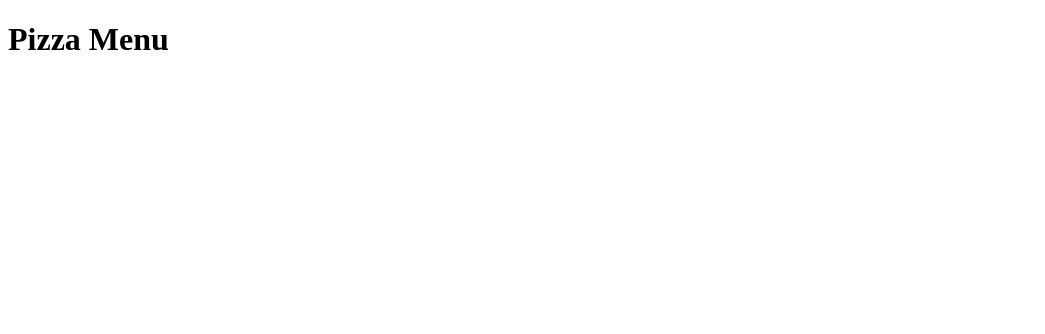
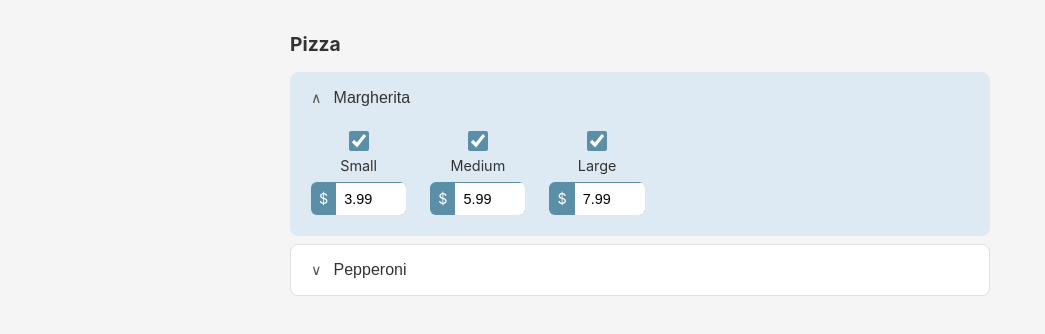
Before and after one commit to LazarosDrakopoulos/pizza-menu, a React (Create React App) app: page / in a window 1280 px wide. Shown: the top 334 px of the page, without its empty margins (0-1045 px from the left). Built offline with nearby package versions, Linux system fonts and the light colour scheme.

Commit message:
make the main project

```diff
--- a/src/App.tsx
+++ b/src/App.tsx
@@ -1,9 +1,109 @@
-import React from 'react';
+import React, { useState, useEffect, useRef } from 'react';
+import { ItemState } from './types';
+import { buildInitialState } from './utils/buildInitialState';
+import { loadState, saveState } from './utils/storage';
+import ItemCard from './components/ItemCard';
 
 function App() {
+  const initialStateRef = useRef<ItemState[]>(buildInitialState());
+
+  const [menuState, setMenuState] = useState<ItemState[]>(() => {
+    const saved = loadState();
+    if (saved) {
+      return saved.map((item, i) => ({
+        ...item,
+        expanded: initialStateRef.current[i].expanded,
+      }));
+    }
+    return initialStateRef.current;
+  });
+
+  useEffect(() => {
+    saveState(menuState);
+  }, [menuState]);
+
+  function handleToggle(itemId: number) {
+    setMenuState(prev =>
+      prev.map(item => ({
+        ...item,
+        expanded: item.itemId === itemId ? !item.expanded : false,
+      }))
+    );
+  }
+
+  function handleSizeToggle(itemId: number, sizeId: number) {
+    setMenuState(prev =>
+      prev.map(item => {
+        if (item.itemId !== itemId) return item;
+        return {
+          ...item,
+          sizes: item.sizes.map(size => {
+            if (size.sizeId !== sizeId) return size;
+            const originalPrice = initialStateRef.current
+              .find(i => i.itemId === itemId)!
+              .sizes.find(s => s.sizeId === sizeId)!.price;
+            return {
+              ...size,
+              enabled: !size.enabled,
+              price: size.enabled ? 0 : originalPrice,
+            };
+          }),
+        };
+      })
+    );
+  }
+
+  function handlePriceChange(itemId: number, sizeId: number, value: string) {
+    if (!/^\d*\.?\d*$/.test(value)) return;
+    setMenuState(prev =>
+      prev.map(item => {
+        if (item.itemId !== itemId) return item;
+        return {
+          ...item,
+          sizes: item.sizes.map(size => {
+            if (size.sizeId !== sizeId) return size;
+            return { ...size, price: parseFloat(value) || 0 };
+          }),
+        };
+      })
+    );
+  }
+
+  function handleUndo(itemId: number) {
+    const original = initialStateRef.current.find(i => i.itemId === itemId)!;
+    setMenuState(prev =>
+      prev.map(item => {
+        if (item.itemId !== itemId) return item;
+        return { ...original, expanded: item.expanded };
+      })
+    );
+  }
+
+  function hasChanges(itemId: number): boolean {
+    const current = menuState.find(i => i.itemId === itemId)!;
+    const original = initialStateRef.current.find(i => i.itemId === itemId)!;
+    return current.sizes.some((size, idx) => {
+      const orig = original.sizes[idx];
+      return size.enabled !== orig.enabled || size.price !== orig.price;
+    });
+  }
+
   return (
-    <div>
-      <h1>Pizza Menu</h1>
+    <div className="app">
+      <h2 className="category-title">Pizza</h2>
+      <div className="menu-list">
+        {menuState.map(item => (
+          <ItemCard
+            key={item.itemId}
+            item={item}
+            hasChanges={hasChanges(item.itemId)}
+            onToggle={() => handleToggle(item.itemId)}
+            onSizeToggle={sizeId => handleSizeToggle(item.itemId, sizeId)}
+            onPriceChange={(sizeId, value) => handlePriceChange(item.itemId, sizeId, value)}
+            onUndo={() => handleUndo(item.itemId)}
+          />
+        ))}
+      </div>
     </div>
   );
 }
--- /dev/null
+++ b/src/components/ItemCard.tsx
@@ -0,0 +1,69 @@
+import React from 'react';
+import { ItemState } from '../types';
+import SizeItem from './SizeItem';
+
+interface Props {
+  item: ItemState;
+  hasChanges: boolean;
+  onToggle: () => void;
+  onSizeToggle: (sizeId: number) => void;
+  onPriceChange: (sizeId: number, value: string) => void;
+  onUndo: () => void;
+}
+
+function ItemCard({
+  item,
+  hasChanges,
+  onToggle,
+  onSizeToggle,
+  onPriceChange,
+  onUndo,
+}: Props) {
+  return (
+    <div className={`item-card ${item.expanded ? 'expanded' : ''}`}>
+      <button
+        className="item-header"
+        onClick={onToggle}
+        aria-expanded={item.expanded}
+        aria-controls={`item-body-${item.itemId}`}
+      >
+        <span className="arrow">{item.expanded ? '∧' : '∨'}</span>
+        <span>{item.name}</span>
+      </button>
+
+      {item.expanded && (
+        <div
+          className="item-body"
+          id={`item-body-${item.itemId}`}
+          role="region"
+          aria-label={`${item.name} sizes and prices`}
+        >
+          <div className="sizes-row">
+            {item.sizes.map(size => (
+              <SizeItem
+                key={size.sizeId}
+                size={size}
+                itemName={item.name}
+                onToggle={() => onSizeToggle(size.sizeId)}
+                onPriceChange={value => onPriceChange(size.sizeId, value)}
+              />
+            ))}
+          </div>
+
+          {hasChanges && (
+            <button
+              className="undo-btn"
+              onClick={onUndo}
+              aria-label={`Undo changes for ${item.name}`}
+              title="Undo changes"
+            >
+              ↺
+            </button>
+          )}
+        </div>
+      )}
+    </div>
+  );
+}
+
+export default ItemCard;
--- /dev/null
+++ b/src/components/SizeItem.tsx
@@ -0,0 +1,37 @@
+import React from 'react';
+import { SizeState } from '../types';
+
+interface Props {
+  size: SizeState;
+  itemName: string;
+  onToggle: () => void;
+  onPriceChange: (value: string) => void;
+}
+
+function SizeItem({ size, itemName, onToggle, onPriceChange }: Props) {
+  return (
+    <div className="size-col">
+      <label className="checkbox-label">
+        <input
+          type="checkbox"
+          checked={size.enabled}
+          onChange={onToggle}
+          aria-label={`Enable ${size.name} size for ${itemName}`}
+        />
+        <span>{size.name}</span>
+      </label>
+      <div className={`price-input-wrapper ${!size.enabled ? 'disabled' : ''}`}>
+        <span className="dollar">$</span>
+        <input
+          type="text"
+          value={size.price === 0 ? '0.00' : size.price}
+          disabled={!size.enabled}
+          onChange={e => onPriceChange(e.target.value)}
+          aria-label={`${itemName} ${size.name} price`}
+        />
+      </div>
+    </div>
+  );
+}
+
+export default SizeItem;
--- a/src/index.css
+++ b/src/index.css
@@ -1,13 +1,159 @@
-body {
+* {
+  box-sizing: border-box;
   margin: 0;
-  font-family: -apple-system, BlinkMacSystemFont, 'Segoe UI', 'Roboto', 'Oxygen',
-    'Ubuntu', 'Cantarell', 'Fira Sans', 'Droid Sans', 'Helvetica Neue',
-    sans-serif;
-  -webkit-font-smoothing: antialiased;
-  -moz-osx-font-smoothing: grayscale;
+  padding: 0;
 }
 
-code {
-  font-family: source-code-pro, Menlo, Monaco, Consolas, 'Courier New',
-    monospace;
+body {
+  font-family: -apple-system, BlinkMacSystemFont, 'Segoe UI', sans-serif;
+  background: #f5f5f5;
+  padding: 32px;
+  color: #333;
 }
+
+.app {
+  max-width: 700px;
+  margin: 0 auto;
+}
+
+.category-title {
+  font-size: 1.2rem;
+  font-weight: 700;
+  margin-bottom: 16px;
+}
+
+.menu-list {
+  display: flex;
+  flex-direction: column;
+  gap: 8px;
+}
+
+.item-card {
+  background: #fff;
+  border-radius: 8px;
+  border: 1px solid #e0e0e0;
+  overflow: hidden;
+}
+
+.item-card.expanded {
+  background: #deeaf3;
+  border-color: #deeaf3;
+}
+
+.item-header {
+  width: 100%;
+  background: none;
+  border: none;
+  padding: 16px 20px;
+  text-align: left;
+  font-size: 1rem;
+  font-weight: 500;
+  cursor: pointer;
+  display: flex;
+  align-items: center;
+  gap: 12px;
+  color: #333;
+}
+
+.item-header:focus-visible {
+  outline: 2px solid #4a90d9;
+  outline-offset: -2px;
+}
+
+.arrow {
+  font-size: 0.9rem;
+  color: #555;
+}
+
+.item-body {
+  padding: 8px 20px 20px;
+  position: relative;
+}
+
+.sizes-row {
+  display: flex;
+  gap: 24px;
+}
+
+.size-col {
+  display: flex;
+  flex-direction: column;
+  align-items: center;
+  gap: 8px;
+}
+
+.checkbox-label {
+  display: flex;
+  flex-direction: column;
+  align-items: center;
+  gap: 6px;
+  cursor: pointer;
+  font-size: 0.9rem;
+}
+
+.checkbox-label input[type='checkbox'] {
+  width: 20px;
+  height: 20px;
+  accent-color: #5b8fa8;
+  cursor: pointer;
+}
+
+.price-input-wrapper {
+  display: flex;
+  align-items: center;
+  background: #5b8fa8;
+  border-radius: 6px;
+  overflow: hidden;
+}
+
+.price-input-wrapper.disabled {
+  opacity: 0.5;
+}
+
+.dollar {
+  padding: 8px 8px;
+  color: #fff;
+  font-size: 0.9rem;
+}
+
+.price-input-wrapper input {
+  border: none;
+  padding: 8px 8px;
+  width: 70px;
+  font-size: 0.9rem;
+  outline: none;
+  background: #fff;
+}
+
+.price-input-wrapper input:disabled {
+  background: #f0f0f0;
+  cursor: not-allowed;
+}
+
+.undo-btn {
+  position: absolute;
+  bottom: 16px;
+  right: 20px;
+  background: none;
+  border: 2px solid #aaa;
+  border-radius: 50%;
+  width: 36px;
+  height: 36px;
+  font-size: 1.1rem;
+  cursor: pointer;
+  display: flex;
+  align-items: center;
+  justify-content: center;
+  color: #555;
+  transition: border-color 0.2s;
+}
+
+.undo-btn:hover {
+  border-color: #5b8fa8;
+  color: #5b8fa8;
+}
+
+.undo-btn:focus-visible {
+  outline: 2px solid #4a90d9;
+  outline-offset: 2px;
+}
--- a/src/index.tsx
+++ b/src/index.tsx
@@ -1,6 +1,6 @@
 import React from 'react';
 import ReactDOM from 'react-dom/client';
-import './';
+import './index.css';
 import App from './App';
 
 const root = ReactDOM.createRoot(
--- /dev/null
+++ b/src/types.ts
@@ -0,0 +1,13 @@
+export interface SizeState {
+  sizeId: number;
+  name: string;
+  enabled: boolean;
+  price: number;
+}
+
+export interface ItemState {
+  itemId: number;
+  name: string;
+  expanded: boolean;
+  sizes: SizeState[];
+}
--- /dev/null
+++ b/src/utils/buildInitialState.ts
@@ -0,0 +1,21 @@
+import { items, itemSizes, itemPrices } from '../data';
+import { ItemState } from '../types';
+
+export function buildInitialState(): ItemState[] {
+  return items.map((item, index) => ({
+    itemId: item.itemId,
+    name: item.name,
+    expanded: index === 0,
+    sizes: itemSizes.map(size => {
+      const priceEntry = itemPrices.find(
+        p => p.itemId === item.itemId && p.sizeId === size.sizeId
+      );
+      return {
+        sizeId: size.sizeId,
+        name: size.name,
+        enabled: true,
+        price: priceEntry ? priceEntry.price : 0,
+      };
+    }),
+  }));
+}
--- /dev/null
+++ b/src/utils/storage.ts
@@ -0,0 +1,20 @@
+import { ItemState } from '../types';
+
+const STORAGE_KEY = 'pizzaMenuState';
+
+export function loadState(): ItemState[] | null {
+  try {
+    const saved = localStorage.getItem(STORAGE_KEY);
+    return saved ? JSON.parse(saved) : null;
+  } catch {
+    return null;
+  }
+}
+
+export function saveState(state: ItemState[]): void {
+  try {
+    localStorage.setItem(STORAGE_KEY, JSON.stringify(state));
+  } catch {
+    console.error('Could not save state');
+  }
+}
```
